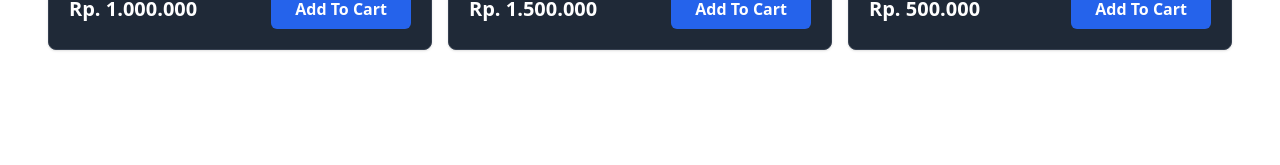
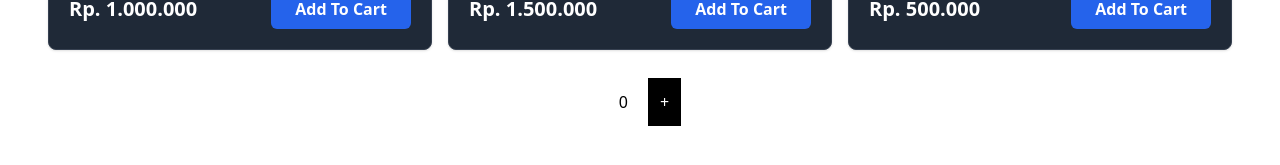
Before and after one commit to DewaaAngga1997/my-react-app, a React (Vite) app: page /products in a window 1280 px wide. Shown: the part 583-748 px from the top of the page. Built offline with nearby package versions, Linux system fonts and the light colour scheme.

Commit message:
mengimplementasikan class untuk menjalankan state (statefull component)

```diff
--- /dev/null
+++ b/src/components/Fragments/Counter.jsx
@@ -0,0 +1,24 @@
+import React from "react";
+class Counter extends React.Component {
+  constructor(props) {
+    super(props);
+    this.state = {
+      count: 0,
+    };
+  }
+  render() {
+    return (
+      <div className="flex items-center">
+        <h1 className="p-5">{this.state.count}</h1>
+        <button
+          className="bg-black text-white p-3"
+          onClick={() => this.setState({ count: this.state.count + 1 })}
+        >
+          +
+        </button>
+      </div>
+    );
+  }
+}
+
+export default Counter;
--- a/src/pages/products.jsx
+++ b/src/pages/products.jsx
@@ -1,6 +1,7 @@
 import { Fragment } from "react";
 import CartProduct from "../components/Fragments/CartProduct";
 import Button from "../components/Elements/Button";
+import Counter from "../components/Fragments/Counter";
 
 const products = [
   {
@@ -62,6 +63,9 @@
           </CartProduct>
         ))}
       </div>
+      <div className="flex w-100 justify-center">
+        <Counter></Counter>
+      </div>
     </Fragment>
   );
 };
```
